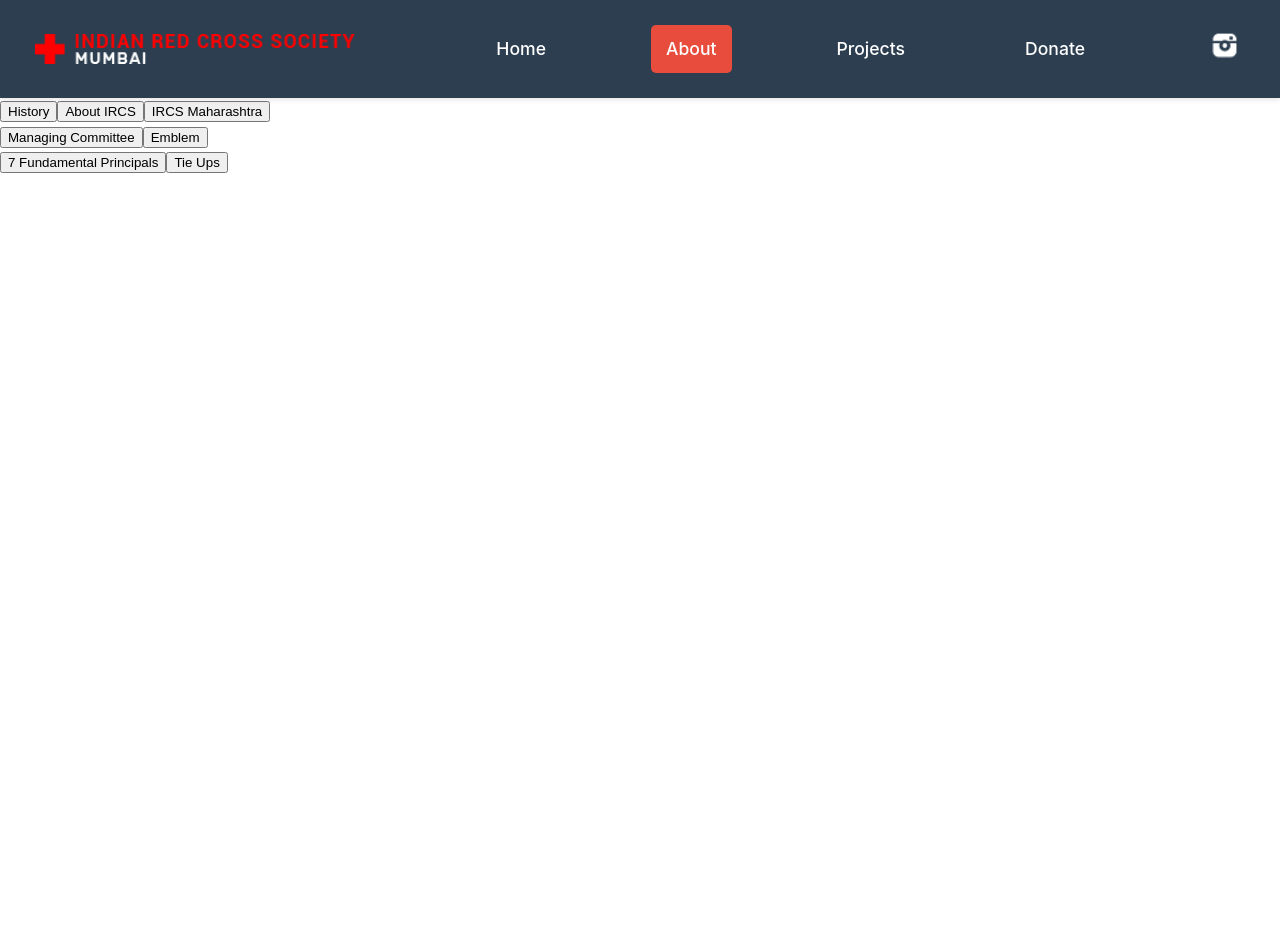
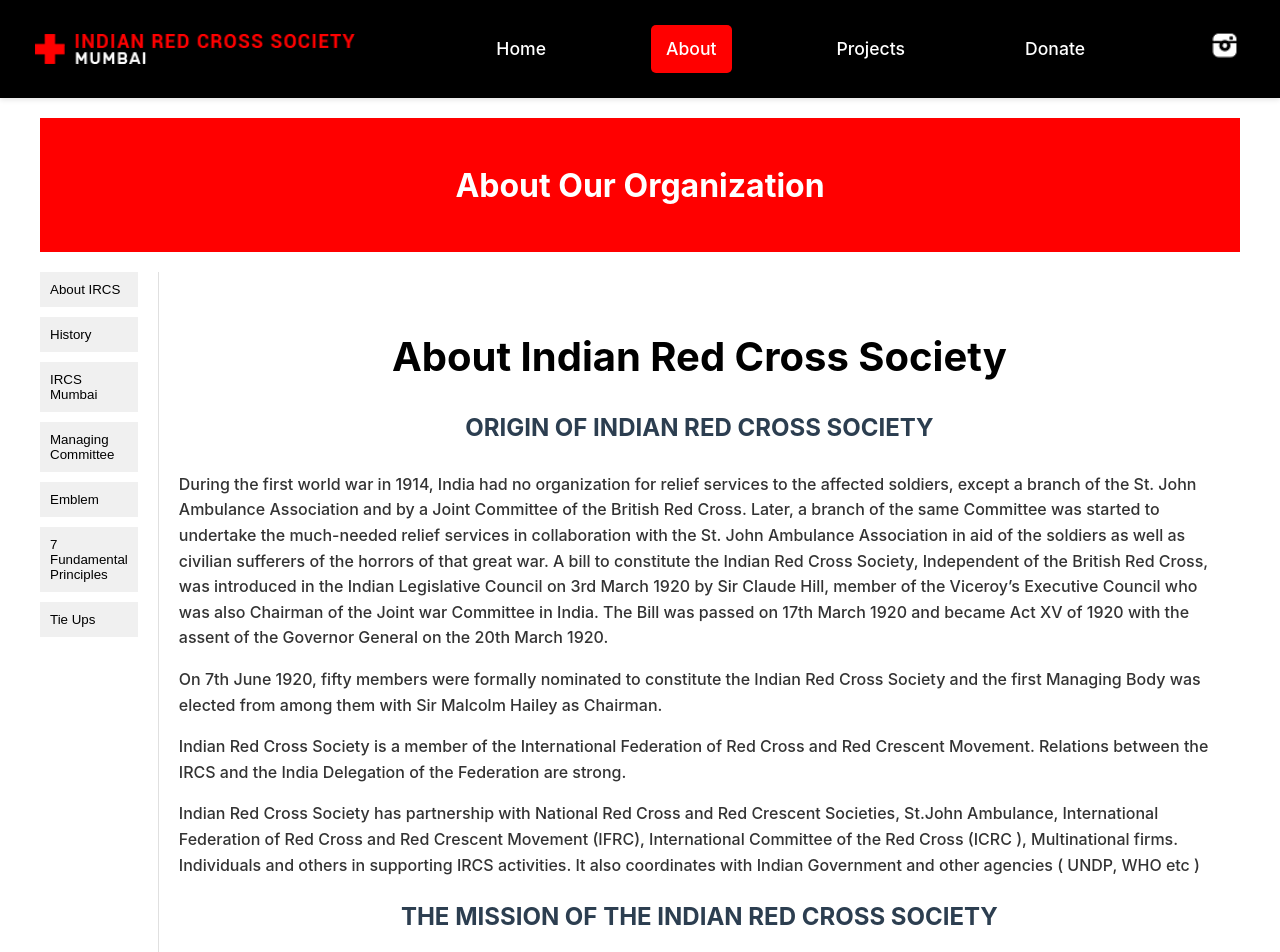
Before and after one commit to CHAITSNIPER/IRCS_FINAL_FRONTEND, a React (Create React App) app: page /aboutIRCS in a window 1280 px wide. Shown: the top 952 px of the page. Before the commit the page ends 800 px from the top, so only its background shows below. Built offline with nearby package versions, Linux system fonts and the light colour scheme.

Commit message:
designs changed

```diff
--- a/src/Components/About.js
+++ b/src/Components/About.js
@@ -1,16 +1,73 @@
-import React from 'react'
-import '../all.css'
+import React, { useState } from 'react';
+import './about.css';
+import { AboutIRCSSection, HistorySection, MumbaiSection, ComSection, EmblemSection, FundaSection, UpSection } from './aboutContents';
 
-export default function About() {
+const About = () => {
+  const [activeSection, setActiveSection] = useState('About the Indian Red Cross Society');
+
+  const handleClick = (section) => {
+    setActiveSection(section);
+  };
+
+  const renderContent = () => {
+    switch(activeSection) {
+      case 'history':
+        return <HistorySection />;
+      case 'AboutIRCS':
+        return <AboutIRCSSection />;
+      // Add other cases for each section
+      case 'IRCS Mumbai':
+        return <MumbaiSection />;
+      case 'Managing Committee':
+        return <ComSection />;
+      case 'Emblem':
+        return <EmblemSection />;
+      case '7 Fundamental Principles':
+        return <FundaSection />;
+      case 'Tie Ups':
+         return <UpSection />;
+      default:
+        return <AboutIRCSSection />;
+    }
+  };
+
   return (
-    <div className='Buttons'>
-      <button className='Button'>History</button>
-      <button className='Button'>About IRCS</button>
-      <button className='Button'>IRCS Maharashtra</button><br/>
-      <button className='Button'>Managing Committee</button>
-      <button className='Button'>Emblem</button><br/>
-      <button className='Button'>7 Fundamental Principals</button>
-      <button className='Button'>Tie Ups</button><br/>
+    <div className='about-container'>
+      <header className='about-header'>
+        <h1>About Our Organization</h1>
+      </header>
+      <div className='about-content'>
+        <nav className='about-nav'>
+        <button className={`nav-button ${activeSection === 'AboutIRCS' ? 'active' : ''}`} onClick={() => handleClick('AboutIRCS')}>About IRCS</button>
+          <button className={`nav-button ${activeSection === 'history' ? 'active' : ''}`} onClick={() => handleClick('history')}>History</button>
+          <button className={`nav-button ${activeSection === 'IRCS Mumbai'? 'active':''}`} onClick={() => handleClick('IRCS Mumbai')}>IRCS Mumbai</button>
+          <button className={`nav-button ${activeSection === 'Managing Committee' ? 'active' : ''}`} onClick={() => handleClick('Managing Committee')}>Managing Committee</button>
+          <button className={`nav-button ${activeSection === 'Emblem' ? 'active' : ''}`} onClick={() => handleClick('Emblem')}>Emblem</button>
+          <button className={`nav-button ${activeSection === '7 Fundamental Principles' ? 'active' : ''}`} onClick={() => handleClick('7 Fundamental Principles')}>7 Fundamental Principles</button>
+          <button className={`nav-button ${activeSection === 'Tie Ups' ? 'active' : ''}`} onClick={() => handleClick('Tie Ups')}>Tie Ups</button>
+        </nav>
+        <main className='about-main'>
+          {renderContent()}
+        </main>
+      </div>
     </div>
-  )
-}
+  );
+};
+
+// const HistorySection = () => (
+//   <section>
+//     <h2>Our History</h2>
+//     <p>Content about the organization's history...</p>
+//   </section>
+// );
+
+// const AboutIRCSSection = () => (
+//   <section>
+//     <h2>About IRCS</h2>
+//     <p>Information about IRCS...</p>
+//   </section>
+// );
+
+// Add other section components
+
+export default About;
--- a/src/Components/Donate.js
+++ b/src/Components/Donate.js
@@ -3,6 +3,7 @@
 import '../donate.css';
 import { postDonators } from '../utils/API-routes';
 import { UserContext } from './context/UserContext';
+
 
 
 export default function Donate() {
@@ -77,13 +78,13 @@
       <form className="donationForm" onSubmit={handleSubmit}>
         <h1>DONATIONS</h1><br/>
         <p>Fill the form below</p><br/>
-          <label>First Name: </label> <input className='donInputs' type="text" name="firstname" onChange={handleChange}/><br></br><br/>
-          <label>Last Name: </label> <input className='donInputs' type="text" name="lastname" onChange={handleChange}/><br></br><br/>
-          <label>Email: </label> <input className='donInputs' type="email" name="email" onChange={handleChange}/><br></br><br/>
-          <label>Phone Number: </label> <input className='donInputs' type="number" name="phone_number" onChange={handleChange}/><br/><br/>
-          <label>City: </label> <input className='donInputs' type="text" name="city" onChange={handleChange}/><br></br><br/>
-          <label>State: </label> <input className='donInputs' type="text" name="state" onChange={handleChange}/><br></br><br/>
-          <label>Amount you want to donate{`(in INR)`}:</label> <input className='number' name="amount" onChange={handleChange}/><br/><br/>
+          <nav>First Name: </nav> <input className='donInputs' type="text" name="firstname" onChange={handleChange}/><br></br><br/>
+          <nav>Last Name: </nav> <input className='donInputs' type="text" name="lastname" onChange={handleChange}/><br></br><br/>
+          <nav>Email: </nav> <input className='donInputs' type="email" name="email" onChange={handleChange}/><br></br><br/>
+          <nav>Phone Number: </nav> <input className='donInputs' type="number" name="phone_number" onChange={handleChange}/><br/><br/>
+          <nav>City: </nav> <input className='donInputs' type="text" name="city" onChange={handleChange}/><br></br><br/>
+          <nav>State: </nav> <input className='donInputs' type="text" name="state" onChange={handleChange}/><br></br><br/>
+          <nav>Amount you want to donate{`(in INR)`}:</nav> <input className='number' name="amount" onChange={handleChange}/><br/><br/>
           <button className='donate-submit'type="submit">Submit</button><br></br>
           <nav className='error'>{errorNote}</nav>
       </form>
--- /dev/null
+++ b/src/Components/about.css
@@ -0,0 +1,65 @@
+/* #003366 */
+
+.about-container {
+    max-width: 1200px;
+    margin: 0 auto;
+    padding: 20px;
+  }
+
+  .about-header {
+    background-color: red;
+    color: white;
+    padding: 20px;
+    text-align: center;
+  }
+
+  .about-content {
+    display: flex;
+    margin-top: 20px;
+  }
+
+  .about-nav {
+    width: 250px;
+    padding-right: 20px;
+  }
+
+  .nav-button {
+    display: block;
+    width: 100%;
+    padding: 10px;
+    margin-bottom: 10px;
+    background-color: #f0f0f0;
+    border: none;
+    text-align: left;
+    cursor: pointer;
+  }
+
+  .nav-button.active {
+    background-color: red;
+    color: white;
+  }
+
+  .about-main {
+    flex-grow: 1;
+    background-color: white;
+    padding: 20px;
+    border-left: 1px solid #e0e0e0;
+  }
+
+  h2{
+    color: red;
+    margin-bottom: 20px;
+    text-align: left;
+  }
+
+  .h1About {
+    color: black;
+    margin-bottom: 20px;
+    text-align: center;
+    font-size: 2.5rem;
+  }
+  p{
+    font-weight: 550;
+  }
+
+  /* Add more specific styles as needed */
--- /dev/null
+++ b/src/Components/aboutContents.js
@@ -0,0 +1,72 @@
+import { Link } from "react-router-dom";
+
+export const HistorySection = () => (
+    <section>
+      <h1 className="h1About">Our History</h1>
+      <p>Content about the organization's history...</p>
+    </section>
+  );
+
+ export const AboutIRCSSection = () => (
+    <section>
+      <h1 className="h1About">About Indian Red Cross Society</h1>
+      <h2>ORIGIN OF INDIAN RED CROSS SOCIETY</h2>
+      <p>During the first world war in 1914, India had no organization for relief services to the affected soldiers, except a branch of the St. John Ambulance Association and by a Joint Committee of the British Red Cross. Later, a branch of the same Committee was started to undertake the much-needed relief services in collaboration with the St. John Ambulance Association in aid of the soldiers as well as civilian sufferers of the horrors of that great war. A bill to constitute the Indian Red Cross Society, Independent of the British Red Cross, was introduced in the Indian Legislative Council on 3rd March 1920 by Sir Claude Hill, member of the Viceroy’s Executive Council who was also Chairman of the Joint war Committee in India. The Bill was passed on 17th March 1920 and became Act XV of 1920 with the assent of the Governor General on the 20th March 1920.</p>
+      <p>On 7th June 1920, fifty members were formally nominated to constitute the Indian Red Cross Society and the first Managing Body was elected from among them with Sir Malcolm Hailey as Chairman.</p>
+      <p>Indian Red Cross Society is a member of the International Federation of Red Cross and Red Crescent Movement. Relations between the IRCS and the India Delegation of the Federation are strong.</p>
+      <p>Indian Red Cross Society has partnership with National Red Cross and Red Crescent Societies, St.John Ambulance, International Federation of Red Cross and Red Crescent Movement (IFRC), International Committee of the Red Cross (ICRC ), Multinational firms. Individuals and others in supporting IRCS activities. It also coordinates with Indian Government and other agencies ( UNDP, WHO etc )</p>
+      <h2>THE MISSION OF THE INDIAN RED CROSS SOCIETY</h2>
+      <p>Indian Red Cross Society is constituted by the Government of India by Act XV of 1920 passed by the Indian Parliament. It is the instrument chosen by Indian Legislature to help carry out the obligations assumed by India under international treaties known as Geneva Convention. The legislation imposes on Red Cross the duties to act for the voluntary relief to the Indian people and the Armed Forces, and to take suitable measures to ensure national and international relief to prevent and mitigate sufferings caused by disasters. All the activities of Indian Red Cross Society support these duties. Nationally and locally Indian Red Cross is governed by volunteers, most of its duties are performed by volunteers, and it is financed mostly by voluntary contributions.</p>
+      <h2>FUNCTIONS OF NATIONAL RED CROSS SOCIETY</h2>
+      <p>Relief (National and International)
+        Development of Volunteer base.
+        Health, Social Welfare, Nursing, First Aid, Maternity and Child Welfare.
+        Help to disabled persons, weaker sections of society.
+        Blood Donation.
+        Junior and Youth Red Cross.
+        Information and Dissemination.</p>
+      <h2>ACTIVITIES OF INDIAN RED CROSS SOCIETY (IRCS):</h2>
+      <p>The Indian Red Cross Society helped soldiers and war prisoners during crisis with neighbouring countries. IRCS is always in the frontline to help people during natural calamities in situation such as cyclones, earthquakes, floods, famines. The general activities of Indian Red Cross are in the field of family welfare, antenatal and postnatal care, immunisation, eradication of TB, polio and other like diseases. About four lakh units of blood are collected every year through Red Cross blood banks. Artificial limbs and other accessories such as wheel chairs and hearing aids are provided to needy and poor people.</p>
+      <p>For detailed information on Indian Red Cross Society NHQ log on to <Link>www.indianredcross.org</Link></p>
+      <p>Make a donation today to help the ones in need</p>
+
+
+
+
+    </section>
+  );
+
+ export const MumbaiSection = () => (
+    <section>
+        <h1 className="h1About">IRCS Mumbai</h1>
+        <p>mumbai the city of dreams...</p>
+    </section>
+ )
+
+ export const ComSection = () => (
+    <section>
+        <h1 className="h1About">Managing Committee</h1>
+        <p>.....</p>
+    </section>
+ )
+
+ export const EmblemSection = ()=> (
+    <section>
+        <h1 className="h1About">EMBLEM</h1>
+        <p>...</p>
+    </section>
+ )
+
+ export const FundaSection = () => (
+    <section>
+        <h1 className="h1About">7 Fundamental Principles</h1>
+        <p>....</p>
+    </section>
+ )
+
+ export const UpSection = () => (
+    <section>
+        <h1 className="h1About">Tie Ups</h1>
+        <p>....</p>
+    </section>
+ )
--- a/src/donate.css
+++ b/src/donate.css
@@ -3,6 +3,8 @@
     margin: 40px auto;
     padding: 30px;
     background-color: #ffffff;
+    display: flex;
+    flex-direction: column;
     border-radius: 10px;
     box-shadow: 0 4px 6px rgba(0, 0, 0, 0.1);
     font-family: "Noto Sans",Arial,Helvetica,sans-serif;
@@ -23,12 +25,13 @@
     font-family: "Noto Sans",Arial,Helvetica,sans-serif;
   }
 
-  .donationForm label {
-    display: block;
-    margin-bottom: 5px;
+.donationForm label {
+    display: flex;
     color: #34495e;
     font-weight: bold;
     font-family: "Noto Sans",Arial,Helvetica,sans-serif;
+    z-index: 1000;
+    margin-top: 90px;
   }
 
   .donInputs, .number {
```
Also changed, not shown: src/Components/images/about.jpg (added), src/all.css.
